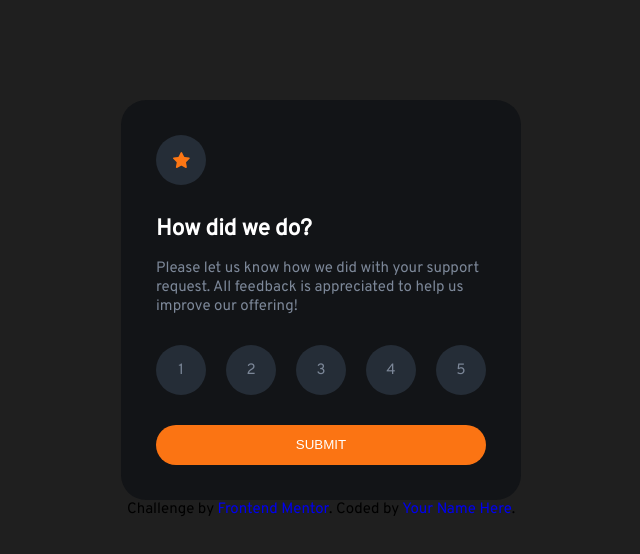
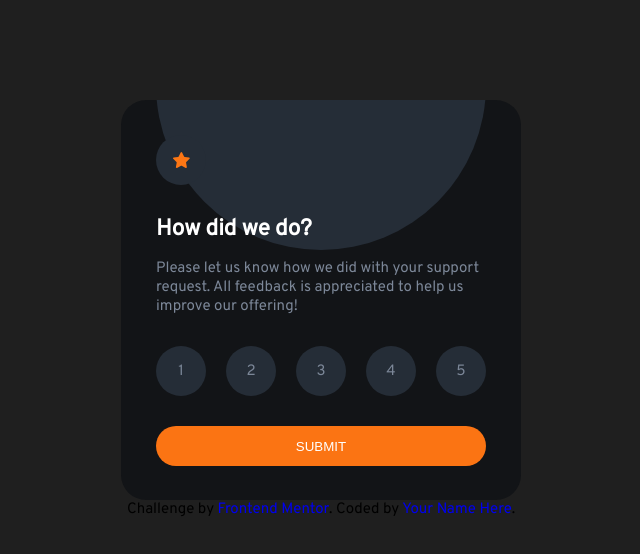
Before and after one commit to Yuniski/interactive-rating-component, a website built with Vite: page index.html in a window 1280 px wide. Shown: the whole page, without its empty margins (319-959 px from the left). Built offline with nearby package versions, Linux system fonts and the light colour scheme.

Commit message:
evil circle

```diff
--- a/index.html
+++ b/index.html
@@ -12,6 +12,8 @@
   <body>
     <main class="container">
       <div class="card" id="rating">
+        <div class="semi-circle"></div>
+        <div class="card-content">
           <div class="icon">
             <svg width="17" height="16" xmlns="http://www.w3.org/2000/svg"><path d="m9.067.43 1.99 4.031c.112.228.33.386.58.422l4.45.647a.772.772 0 0 1 .427 1.316l-3.22 3.138a.773.773 0 0 0-.222.683l.76 4.431a.772.772 0 0 1-1.12.813l-3.98-2.092a.773.773 0 0 0-.718 0l-3.98 2.092a.772.772 0 0 1-1.119-.813l.76-4.431a.77.77 0 0 0-.222-.683L.233 6.846A.772.772 0 0 1 .661 5.53l4.449-.647a.772.772 0 0 0 .58-.422L7.68.43a.774.774 0 0 1 1.387 0Z" fill="#FC7614"/></svg>
           </div>
@@ -29,6 +31,7 @@
           </div>
           <div class="btn-submit">
             <button>SUBMIT</button>
+          </div>
         </div>
       </div>
       <div class="card" id="thanks">
--- a/style.css
+++ b/style.css
@@ -35,17 +35,34 @@ a {
   flex-direction: column;
   align-items: center;
   margin: 100px 0;
+
 }
 
 .card {
   background-color: var(--very-dark-blue);
   display: flex;
   flex-direction: column;
-  justify-content: space-between;
+  justify-content: flex-start;
   width: 400px;
   height: 400px;
   padding: 35px;
   border-radius: 25px;
+  overflow: hidden;
+  z-index: -1;
+  position: relative;
+}
+
+.semi-circle {
+  background-color: var(--dark-blue);
+  width: 330px;
+  height: 330px;
+  border-radius: 50%;
+  position: absolute;
+  bottom: 250px;
+}
+
+.card-content {
+  z-index: 1;
 }
 
 #rating .icon, #rating .num-item {
@@ -57,6 +74,10 @@ a {
   justify-content: center;
   align-items: center;
   border-radius: 50%;
+}
+
+#rating .text, #rating .num-list, #rating .btn-submit {
+  padding-top: 30px;
 }
 
 .num-list {
```
Lines whose indentation alone changed are shown as unchanged.
